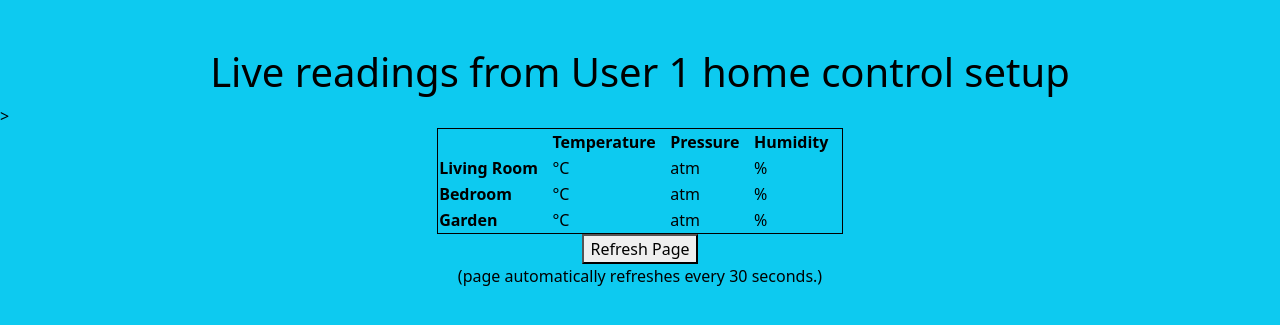
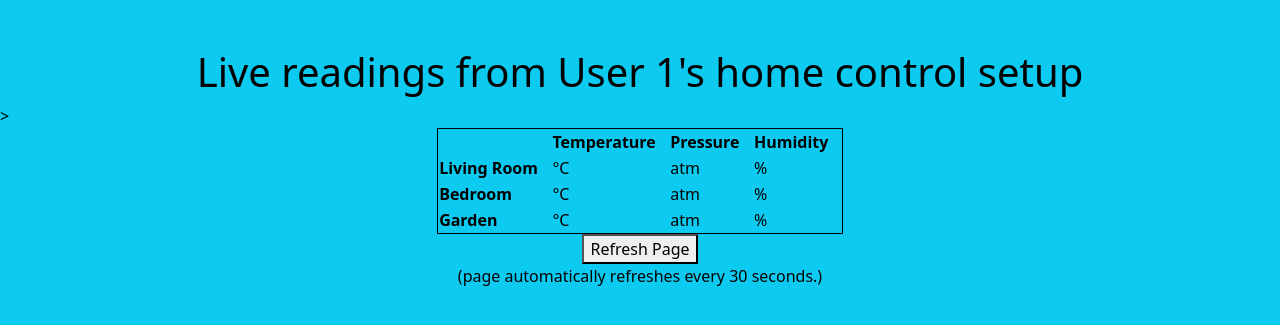
Before and after one commit to stastronomer/cbs_app2, a Flask app: page /button1 in a window 1280 px wide. Shown: the top 325 px of the page. Run offline with Flask 3, Linux system fonts and the light colour scheme; data that the repository does not hold is empty.

Commit message:
added changes to readme, gitignore

```diff
--- a/templates/index.html
+++ b/templates/index.html
@@ -14,7 +14,7 @@
 </head>
 <body class="bg-info text-black">
     <div class="text-center">
-        <h1 class="mt-5">Live readings from {{x['user']}} home control setup</h1>
+        <h1 class="mt-5">Live readings from {{x['user']}}'s home control setup</h1>
     </div>
 
     <table style="border:1px solid black;margin-left:auto;margin-right:auto;">
```
Also changed, not shown: README.md, 1 other file.
